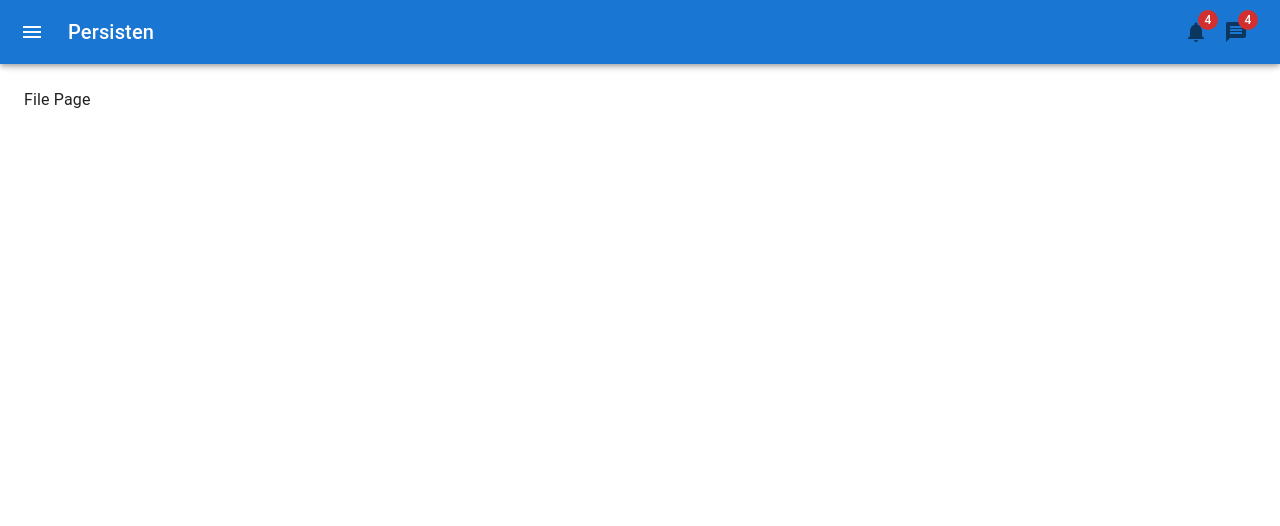
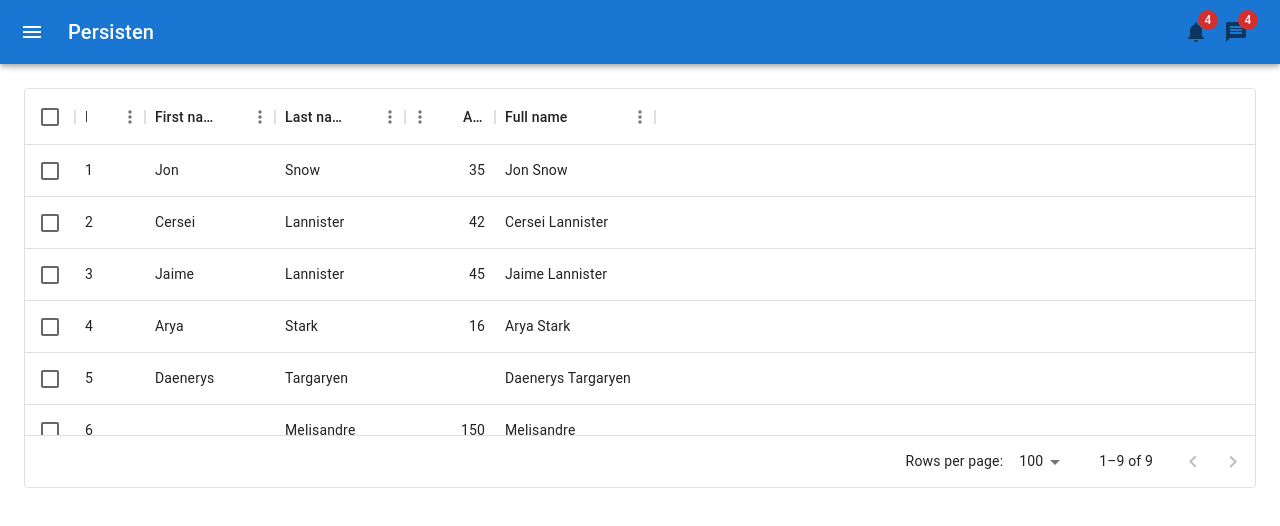
Before and after one commit to Aaron-KASONGO/drawer-dashboard, a React (Create React App) app in the folder dashboard-drawer/: page /file in a window 1280 px wide. Shown: the top 526 px of the page. Built offline with nearby package versions, Linux system fonts and the light colour scheme.

Commit message:
reservation component

```diff
--- a/dashboard-drawer/package.json
+++ b/dashboard-drawer/package.json
@@ -7,6 +7,7 @@
     "@emotion/styled": "^11.10.6",
     "@mui/icons-material": "^5.11.11",
     "@mui/material": "^5.11.15",
+    "@mui/x-data-grid": "^6.0.4",
     "@testing-library/jest-dom": "^5.16.5",
     "@testing-library/react": "^13.4.0",
     "@testing-library/user-event": "^13.5.0",
--- a/dashboard-drawer/src/App.js
+++ b/dashboard-drawer/src/App.js
@@ -7,7 +7,7 @@
 
 import { BrowserRouter as Router, Routes, Route, Outlet } from 'react-router-dom'
 import { HomePage } from './components/Content/HomePage';
-import { FilePage } from './components/Content/FilePage';
+import { ReservationPage } from './components/Content/ReservationPage';
 import { MessagePage } from './components/Content/MessagePage';
 
 
@@ -34,7 +34,7 @@
         <Routes>
           <Route path='/' element={<Layout />}>
             <Route index element={<HomePage open={open} />} />
-            <Route path='/file' element={<FilePage open={open} />} />
+            <Route path='/file' element={<ReservationPage open={open} />} />
             <Route path='messages' element={<MessagePage open={open} />} />
           </Route>
         </Routes>
--- a/dashboard-drawer/src/components/Content/FilePage.js
+++ /dev/null
@@ -1,40 +0,0 @@
-import { Typography, styled } from "@mui/material";
-
-const drawerWidth = 240;
-
-const Main = styled('main', { shouldForwardProp: (prop) => prop !== 'open' })(
-  ({ theme, open }) => ({
-    flexGrow: 1,
-    padding: theme.spacing(3),
-    transition: theme.transitions.create('margin', {
-      easing: theme.transitions.easing.sharp,
-      duration: theme.transitions.duration.leavingScreen,
-    }),
-    marginLeft: `-${drawerWidth}px`,
-    ...(open && {
-      transition: theme.transitions.create('margin', {
-        easing: theme.transitions.easing.easeOut,
-        duration: theme.transitions.duration.enteringScreen,
-      }),
-      marginLeft: 0,
-    }),
-  }),
-);
-
-const DrawerHeader = styled('div')(({ theme }) => ({
-    display: 'flex',
-    alignItems: 'center',
-    padding: theme.spacing(0, 1),
-    // necessary for content to be below app bar
-    ...theme.mixins.toolbar,
-    justifyContent: 'flex-end',
-  }));
-
-export const FilePage = ({open}) => {
-  return (
-    <Main open={open}>
-        <DrawerHeader />
-        <Typography>File Page</Typography>
-    </Main>
-  )
-}
--- /dev/null
+++ b/dashboard-drawer/src/components/Content/ReservationPage.js
@@ -0,0 +1,82 @@
+import { Typography, styled, Box } from "@mui/material";
+import { DataGrid } from '@mui/x-data-grid';
+
+const columns = [
+  { field: 'id', headerName: 'ID', width: 70 },
+  { field: 'firstName', headerName: 'First name', width: 130 },
+  { field: 'lastName', headerName: 'Last name', width: 130 },
+  {
+    field: 'age',
+    headerName: 'Age',
+    type: 'number',
+    width: 90,
+  },
+  {
+    field: 'fullName',
+    headerName: 'Full name',
+    description: 'This column has a value getter and is not sortable.',
+    sortable: false,
+    width: 160,
+    valueGetter: (params) =>
+      `${params.row.firstName || ''} ${params.row.lastName || ''}`,
+  },
+];
+
+const rows = [
+  { id: 1, lastName: 'Snow', firstName: 'Jon', age: 35 },
+  { id: 2, lastName: 'Lannister', firstName: 'Cersei', age: 42 },
+  { id: 3, lastName: 'Lannister', firstName: 'Jaime', age: 45 },
+  { id: 4, lastName: 'Stark', firstName: 'Arya', age: 16 },
+  { id: 5, lastName: 'Targaryen', firstName: 'Daenerys', age: null },
+  { id: 6, lastName: 'Melisandre', firstName: null, age: 150 },
+  { id: 7, lastName: 'Clifford', firstName: 'Ferrara', age: 44 },
+  { id: 8, lastName: 'Frances', firstName: 'Rossini', age: 36 },
+  { id: 9, lastName: 'Roxie', firstName: 'Harvey', age: 65 },
+];
+
+const drawerWidth = 240;
+
+const Main = styled('main', { shouldForwardProp: (prop) => prop !== 'open' })(
+  ({ theme, open }) => ({
+    flexGrow: 1,
+    padding: theme.spacing(3),
+    transition: theme.transitions.create('margin', {
+      easing: theme.transitions.easing.sharp,
+      duration: theme.transitions.duration.leavingScreen,
+    }),
+    marginLeft: `-${drawerWidth}px`,
+    ...(open && {
+      transition: theme.transitions.create('margin', {
+        easing: theme.transitions.easing.easeOut,
+        duration: theme.transitions.duration.enteringScreen,
+      }),
+      marginLeft: 0,
+    }),
+  }),
+);
+
+const DrawerHeader = styled('div')(({ theme }) => ({
+    display: 'flex',
+    alignItems: 'center',
+    padding: theme.spacing(0, 1),
+    // necessary for content to be below app bar
+    ...theme.mixins.toolbar,
+    justifyContent: 'flex-end',
+  }));
+
+export const ReservationPage = ({open}) => {
+  return (
+    <Main open={open}>
+        <DrawerHeader />
+        <Box height={400} width='100%'>
+          <DataGrid
+            rows={rows}
+            columns={columns}
+            pageSize={5}
+            rowsPerPageOptions={[5]}
+            checkboxSelection
+          />
+        </Box>
+    </Main>
+  )
+}
--- a/dashboard-drawer/src/components/Drawer.js
+++ b/dashboard-drawer/src/components/Drawer.js
@@ -10,6 +10,7 @@
 import ListItemText from '@mui/material/ListItemText';
 import InboxIcon from '@mui/icons-material/MoveToInbox';
 import MailIcon from '@mui/icons-material/Mail';
+
 
 import HomeIcon from '@mui/icons-material/Home';
 import ChairIcon from '@mui/icons-material/Chair';
@@ -71,13 +72,13 @@
         </Box>
         <Divider />
         <List>
-            <Link to='/' underline='none'>
+            <Link to='/'>
               <ListItem disablePadding>
-                <ListItemButton>
+                <ListItemButton component='div'>
                   <ListItemIcon>
                     <HomeIcon />
                   </ListItemIcon>
-                  <ListItemText primary='Acceuil' />
+                  <ListItemText primary={<Typography comp>Acceuil</Typography>} />
                 </ListItemButton>
               </ListItem>
             </Link>
```
Also changed, not shown: 1 other file (tests, documents, lock files or other folders).
